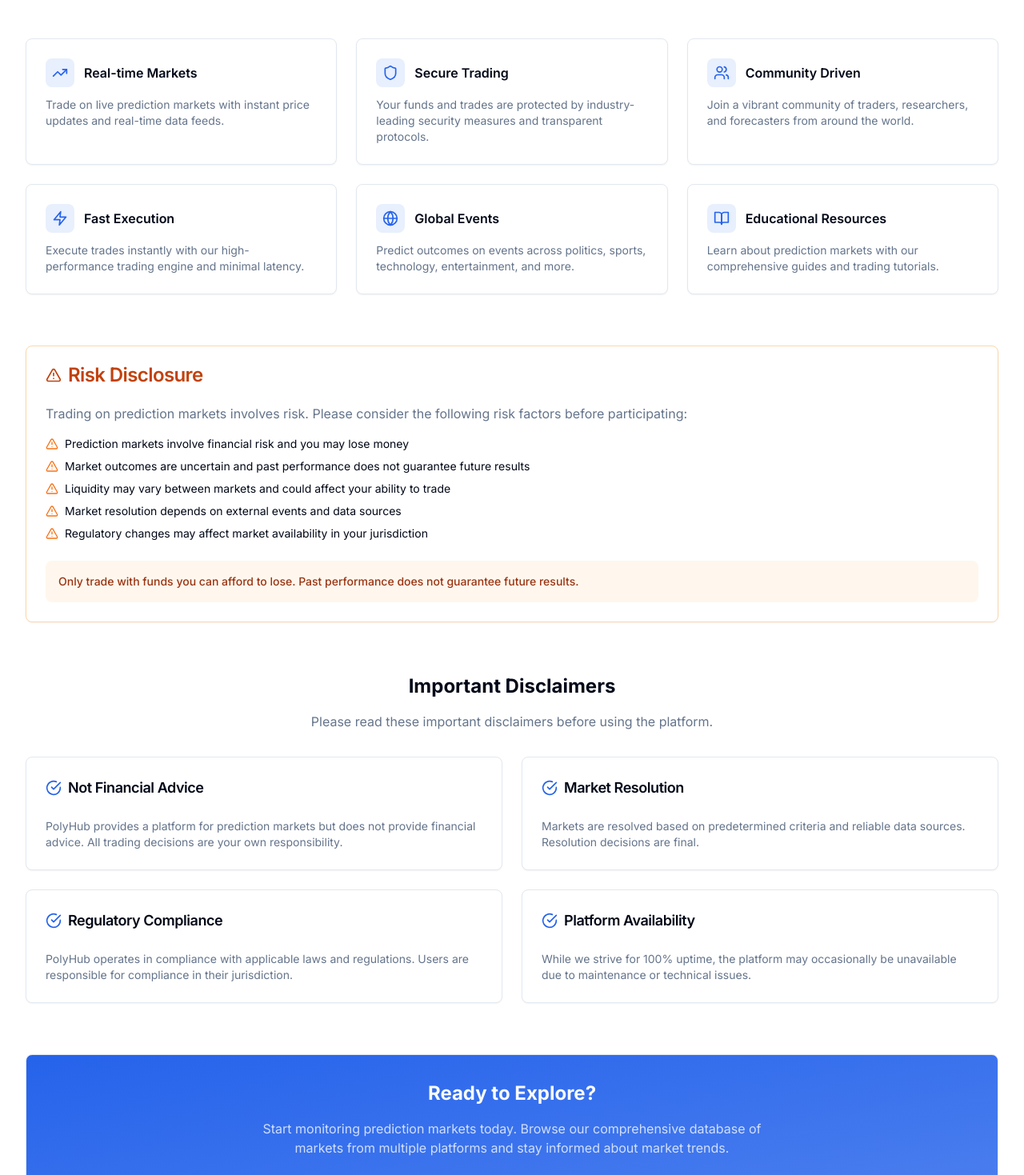
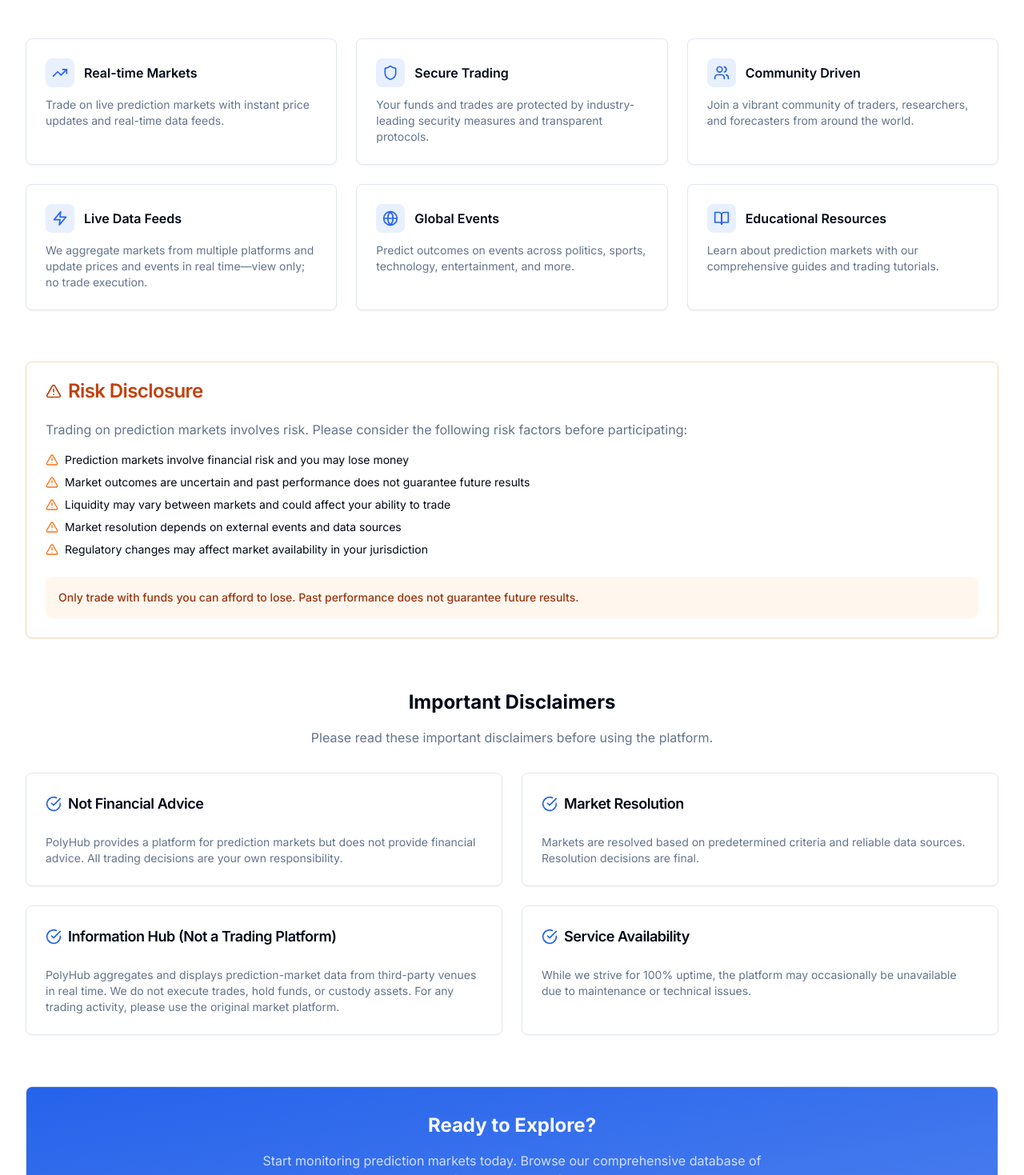
Before and after one commit to automatizing/PolyHub, a Next.js app: page /about in a window 1280 px wide. Shown: the part 1277-2746 px from the top of the page at 80% size. Built offline with nearby package versions, Linux system fonts and the light colour scheme.

Commit message:
final about cook

```diff
--- a/src/app/about/page.tsx
+++ b/src/app/about/page.tsx
@@ -38,10 +38,11 @@ export default function AboutPage() {
       title: 'Community Driven',
       description: 'Join a vibrant community of traders, researchers, and forecasters from around the world.',
     },
+    // CHANGED: Fast Execution -> Live Data Feeds (view-only)
     {
       icon: Zap,
-      title: 'Fast Execution',
-      description: 'Execute trades instantly with our high-performance trading engine and minimal latency.',
+      title: 'Live Data Feeds',
+      description: 'We aggregate markets from multiple platforms and update prices and events in real time—view only; no trade execution.',
     },
     {
       icon: Globe,
@@ -72,12 +73,14 @@ export default function AboutPage() {
       title: 'Market Resolution',
       content: 'Markets are resolved based on predetermined criteria and reliable data sources. Resolution decisions are final.',
     },
+    // UPDATED previously per your request
     {
-      title: 'Regulatory Compliance',
-      content: 'PolyHub operates in compliance with applicable laws and regulations. Users are responsible for compliance in their jurisdiction.',
+      title: 'Information Hub (Not a Trading Platform)',
+      content:
+        'PolyHub aggregates and displays prediction-market data from third-party venues in real time. We do not execute trades, hold funds, or custody assets. For any trading activity, please use the original market platform.',
     },
     {
-      title: 'Platform Availability',
+      title: 'Service Availability',
       content: 'While we strive for 100% uptime, the platform may occasionally be unavailable due to maintenance or technical issues.',
     },
   ]
@@ -172,7 +175,7 @@ export default function AboutPage() {
           </div>
         </div>
 
-        {/* Features */}
+        {/* Platform Features */}
         <div className="mb-16">
           <div className="text-center mb-12">
             <h2 className="text-3xl font-bold mb-4">Platform Features</h2>
```
